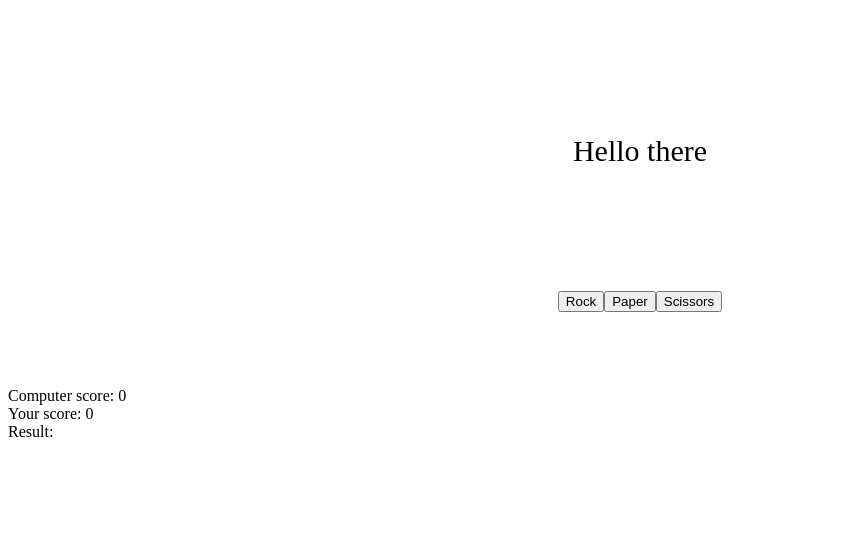
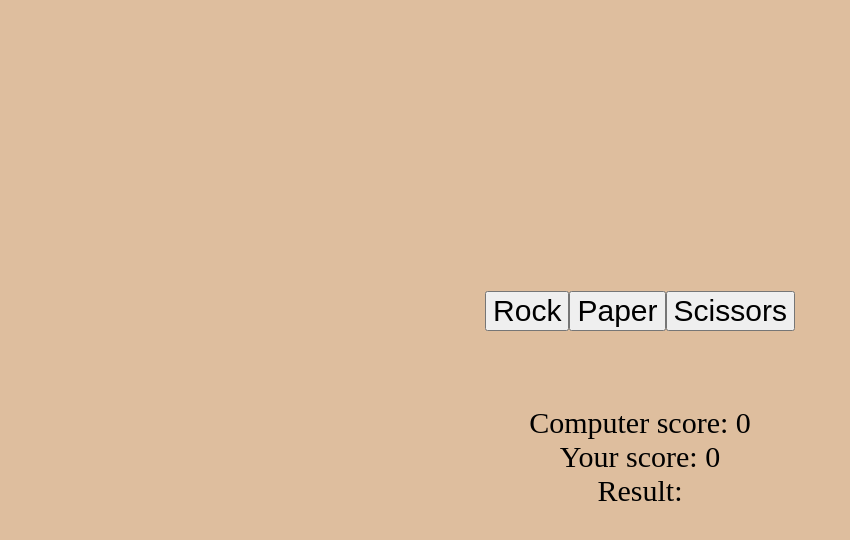
Before and after one commit to SamuelLin213/TOP-Projects, a plain HTML site: page Foundations/rock-paper-scissors/index.html in a window 1280 px wide. Shown: the whole page, without its empty margins (0-850 px from the left). Drawn offline with Linux system fonts and the light colour scheme.

Commit message:
add linking of css

```diff
--- a/Foundations/rock-paper-scissors/index.html
+++ b/Foundations/rock-paper-scissors/index.html
@@ -2,7 +2,7 @@
 <html>
   <head>
     <meta charset="utf-8">
-
+    <link rel="stylesheet" href="style.css">
     <title>Rock Paper Scissors</title>
   </head>
   <body>
--- a/Foundations/rock-paper-scissors/javascript.js
+++ b/Foundations/rock-paper-scissors/javascript.js
@@ -114,7 +114,7 @@ function game()
   const container  = document.querySelector('body');
 
   const tied = document.createElement("div");
-  tied.textContent = "Hello there";
+  tied.textContent = "";
   tied.style.cssText = 'padding: 10% 0 10% 0; font-size: 30px; height: 30px; text-align: center;'
 
   const buttons = document.createElement("div");
```
